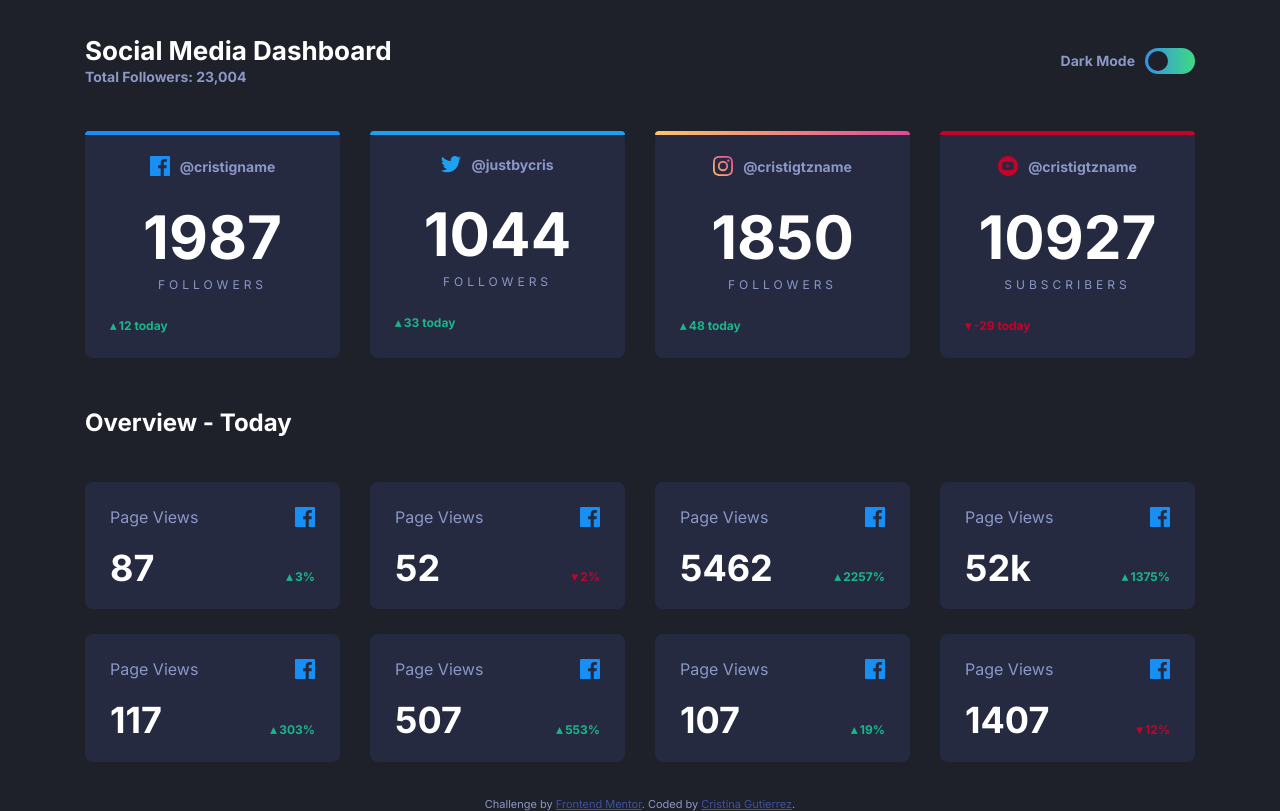
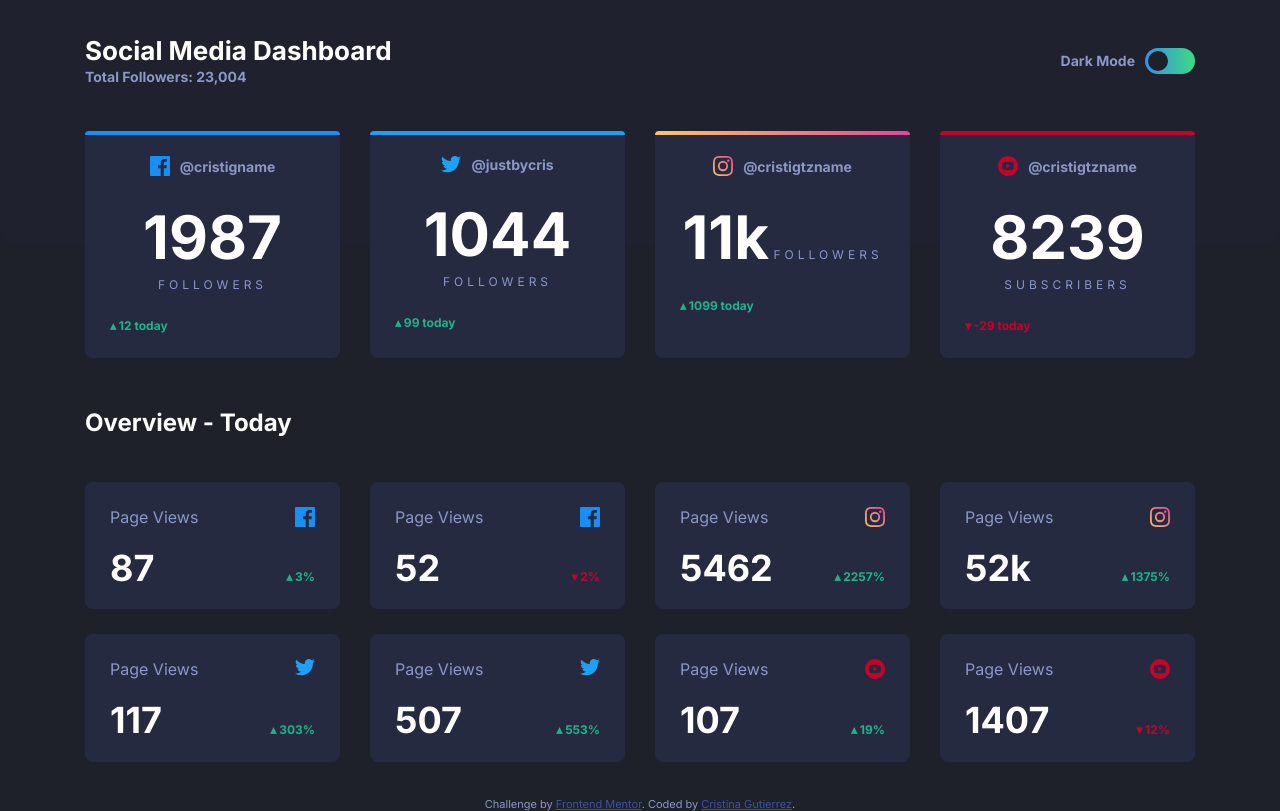
Before and after one commit to justbycris/Social-Media-Dashboard, a plain HTML site: page index.html in a window 1280 px wide. Drawn offline with Linux system fonts and the light colour scheme.

Commit message:
commit to master

```diff
--- a/index.html
+++ b/index.html
@@ -25,6 +25,7 @@
 </head>
 
 <body>
+    <!----------------HEADER----------------->
     <div class="background-box"></div>
     <div class="container">
         <header class="header">
@@ -40,8 +41,10 @@
                 </div>
             </div>
         </header>
+        <!----------------TOP CARDS----------------->
+        <section class="cards">
 
-        <section class="cards">
+            <!----------------FACEBOOK CARD----------------->
             <div class="card card-blue1">
                 <span class="sm-handle">
                     <img class="sm-icon" src="images/icon-facebook.svg" alt="Facebook icon">
@@ -57,6 +60,7 @@
                 </span>
             </div>
 
+            <!----------------TWITTER CARD----------------->
             <div class="card card-blue2">
                 <span class="sm-handle">
                     <img class="sm-icon" src="images/icon-twitter.svg" alt="Twitter icon">
@@ -67,33 +71,35 @@
                     <span class="followers-subtitle">FOLLOWERS</span>
                 </div>
                 <span class="stat">
-                    &#9652; 33 today
+                    &#9652; 99 today
                     <!--Positive: &#9652; | Negative: &#9662;-->
                 </span>
             </div>
 
+            <!----------------INSTAGRAM CARD----------------->
             <div class="card card-many">
                 <span class="sm-handle">
                     <img class="sm-icon" src="images/icon-instagram.svg" alt="Instagram icon">
                     @cristigtzname
                 </span>
                 <div class="followers">
-                    <span class="followers-number">1850</span>
+                    <span class="followers-number">11k</span>
                     <span class="followers-subtitle">FOLLOWERS</span>
                 </div>
                 <span class="stat">
-                    &#9652; 48 today
+                    &#9652; 1099 today
                     <!--Positive: &#9652; | Negative: &#9662;-->
                 </span>
             </div>
 
+            <!----------------YOUTUBE CARD----------------->
             <div class="card card-red">
                 <span class="sm-handle">
                     <img class="sm-icon" src="images/icon-youtube.svg" alt="Youtube icon">
                     @cristigtzname
                 </span>
                 <div class="followers">
-                    <span class="followers-number">10927</span>
+                    <span class="followers-number">8239</span>
                     <span class="followers-subtitle">SUBSCRIBERS</span>
                 </div>
                 <span class="stat stat-negative">
@@ -103,13 +109,14 @@
             </div>
         </section>
 
+        <!----------------BOTTOM CARDS----------------->
         <section class="cards-bottom">
             <h2 class="cards-bottom-title">
                 Overview - Today
             </h2>
 
             <div class="cards">
-                <!--BOTTOM CARD 1-->
+                <!--BOTTOM CARD 1 (FACEBOOK)-->
                 <div class="card cards-column">
                     <div class="card-column">
                         <span class="cards-overview-text">Page Views</span>
@@ -121,7 +128,7 @@
                     </div>
                 </div>
 
-                <!--BOTTOM CARD 2-->
+                <!--BOTTOM CARD 2 (FACEBOOK)-->
                 <div class="card cards-column">
                     <div class="card-column">
                         <span class="cards-overview-text">Page Views</span>
@@ -133,74 +140,74 @@
                     </div>
                 </div>
 
-                <!--BOTTOM CARD 3-->
+                <!--BOTTOM CARD 3 (INSTAGRAM)-->
                 <div class="card cards-column">
                     <div class="card-column">
                         <span class="cards-overview-text">Page Views</span>
                         <span class="card-overview-value">5462</span>
                     </div>
                     <div class="card-column">
-                        <span class="cards-overview-icon"><img src="images/icon-facebook.svg" alt="Facebook icon."></span>
+                        <span class="cards-overview-icon"><img src="images/icon-instagram.svg" alt="Instagram icon."></span>
                         <span class="stat">&#9652; 2257%</span>
                     </div>
                 </div>
 
-                <!--BOTTOM CARD 4-->
+                <!--BOTTOM CARD 4 (INSTAGRAM)-->
                 <div class="card cards-column">
                     <div class="card-column">
                         <span class="cards-overview-text">Page Views</span>
                         <span class="card-overview-value">52k</span>
                     </div>
                     <div class="card-column">
-                        <span class="cards-overview-icon"><img src="images/icon-facebook.svg" alt="Facebook icon."></span>
+                        <span class="cards-overview-icon"><img src="images/icon-instagram.svg" alt="Instagram icon."></span>
                         <span class="stat">&#9652; 1375%</span>
                     </div>
                 </div>
 
-                <!--BOTTOM CARD 5-->
+                <!--BOTTOM CARD 5 (TWITTER)-->
                 <div class="card cards-column">
                     <div class="card-column">
                         <span class="cards-overview-text">Page Views</span>
                         <span class="card-overview-value">117</span>
                     </div>
                     <div class="card-column">
-                        <span class="cards-overview-icon"><img src="images/icon-facebook.svg" alt="Facebook icon."></span>
+                        <span class="cards-overview-icon"><img src="images/icon-twitter.svg" alt="Twitter icon."></span>
                         <span class="stat">&#9652; 303%</span>
                     </div>
                 </div>
 
-                <!--BOTTOM CARD 6-->
+                <!--BOTTOM CARD 6 (TWITTER)-->
                 <div class="card cards-column">
                     <div class="card-column">
                         <span class="cards-overview-text">Page Views</span>
                         <span class="card-overview-value">507</span>
                     </div>
                     <div class="card-column">
-                        <span class="cards-overview-icon"><img src="images/icon-facebook.svg" alt="Facebook icon."></span>
+                        <span class="cards-overview-icon"><img src="images/icon-twitter.svg" alt="Twitter icon."></span>
                         <span class="stat">&#9652; 553%</span>
                     </div>
                 </div>
 
-                <!--BOTTOM CARD 7-->
+                <!--BOTTOM CARD 7 (YOUTUBE)-->
                 <div class="card cards-column">
                     <div class="card-column">
                         <span class="cards-overview-text">Page Views</span>
                         <span class="card-overview-value">107</span>
                     </div>
                     <div class="card-column">
-                        <span class="cards-overview-icon"><img src="images/icon-facebook.svg" alt="Facebook icon."></span>
+                        <span class="cards-overview-icon"><img src="images/icon-youtube.svg" alt="Youtube icon."></span>
                         <span class="stat">&#9652; 19%</span>
                     </div>
                 </div>
 
-                <!--BOTTOM CARD 8-->
+                <!--BOTTOM CARD 8 (YOUTUBE)-->
                 <div class="card cards-column">
                     <div class="card-column">
                         <span class="cards-overview-text">Page Views</span>
                         <span class="card-overview-value">1407</span>
                     </div>
                     <div class="card-column">
-                        <span class="cards-overview-icon"><img src="images/icon-facebook.svg" alt="Facebook icon."></span>
+                        <span class="cards-overview-icon"><img src="images/icon-youtube.svg" alt="Youtube icon."></span>
                         <span class="stat-negative">&#9662; 12%</span>
                     </div>
                 </div>
--- a/stylesheet.css
+++ b/stylesheet.css
@@ -11,13 +11,16 @@ body {
     color: hsl(228, 34%, 66%);
 }
 
+
+/*--------------------------HEADER-----------------------*/
+
 .background-box {
     max-width: 1440px;
     width: 100%;
     height: 245px;
     position: absolute;
     z-index: -1;
-    background-color: rgb(232, 19%, 15%);
+    background-color: hsl(232, 19%, 15%);
     border-bottom-left-radius: 15px;
     border-bottom-right-radius: 15px;
     left: 0;
@@ -50,6 +53,9 @@ header {
     font-size: 14px;
     font-weight: 700;
 }
+
+
+/*--------------------------HEADER: TOGGLE BUTTON-----------------------*/
 
 .toggle-label {
     margin-right: 10px;
@@ -104,6 +110,9 @@ header {
     margin-left: auto;
     background-color: hsl(0, 0%, 100%);
 }
+
+
+/*--------------------------CARDS SECTION-----------------------*/
 
 .cards,
 .cards-bottom-wrapper {
@@ -233,6 +242,3 @@ header {
     color: #ffffff;
     margin: 0;
 }
-
-
-/*3/9/2020 1,23 */
```
